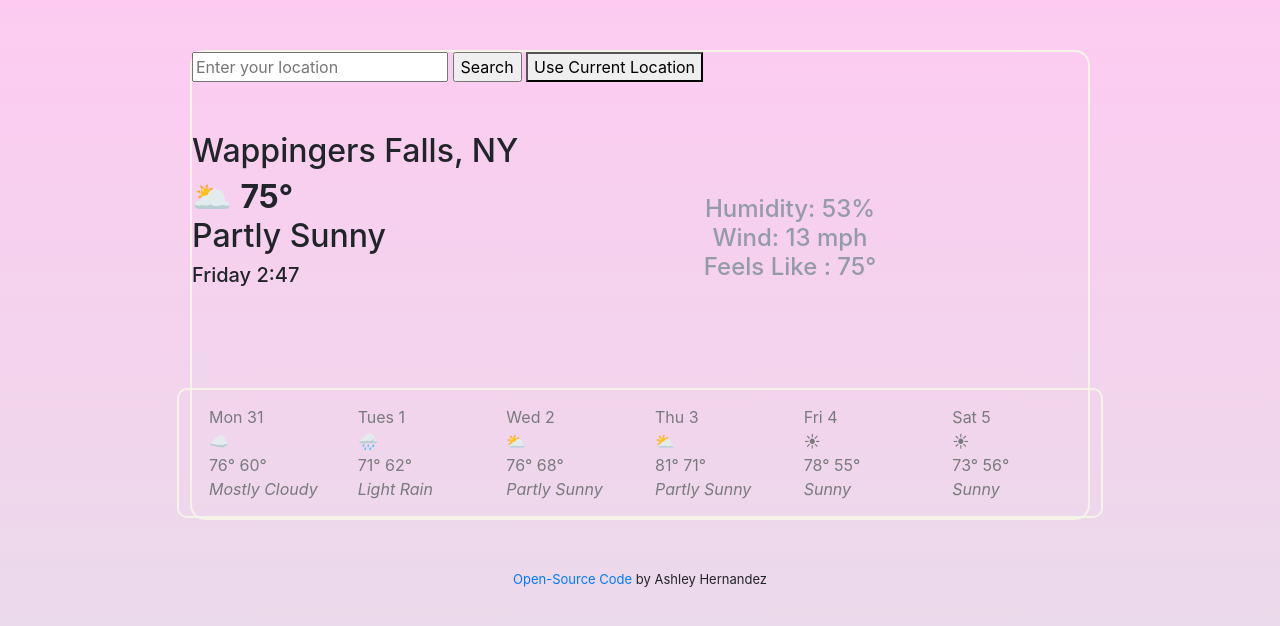
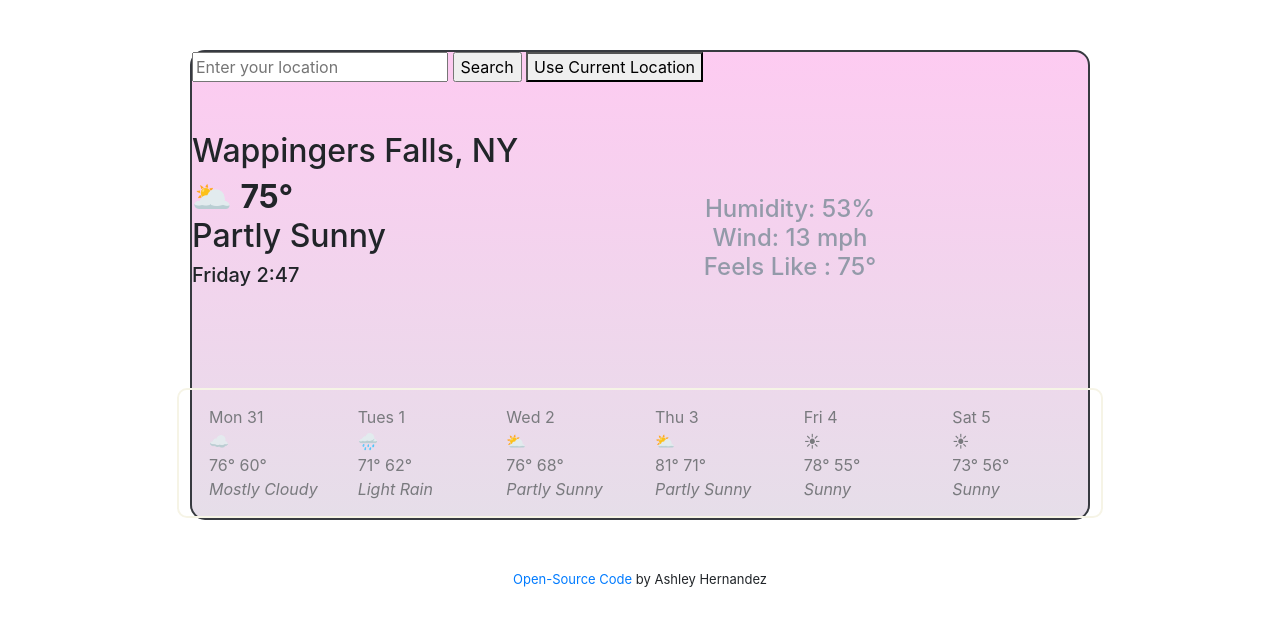
Before and after one commit to AHernandez810/Weather-App-Project, a plain HTML site: page index.html in a window 1280 px wide. Drawn offline with nearby package versions, Linux system fonts and the light colour scheme.

Commit message:
Changed the color of the border

```diff
--- a/SRC/styles.css
+++ b/SRC/styles.css
@@ -5,8 +5,9 @@ html {
 .weather-project {
   max-width: 900px;
   margin: 50px auto;
-  border: 2px solid #f6f4e6;
+  border: 2px solid #373a40;
   border-radius: 15px;
+  background-image: linear-gradient(to top, #e6dee9, #fdcbf1);
 }
 
 body {
@@ -14,7 +15,6 @@ body {
   margin: 0;
   background-repeat: no-repeat;
   background-attachment: fixed;
-  background-image: linear-gradient(to top, #e6dee9, #fdcbf1);
 }
 
 h2,
```
